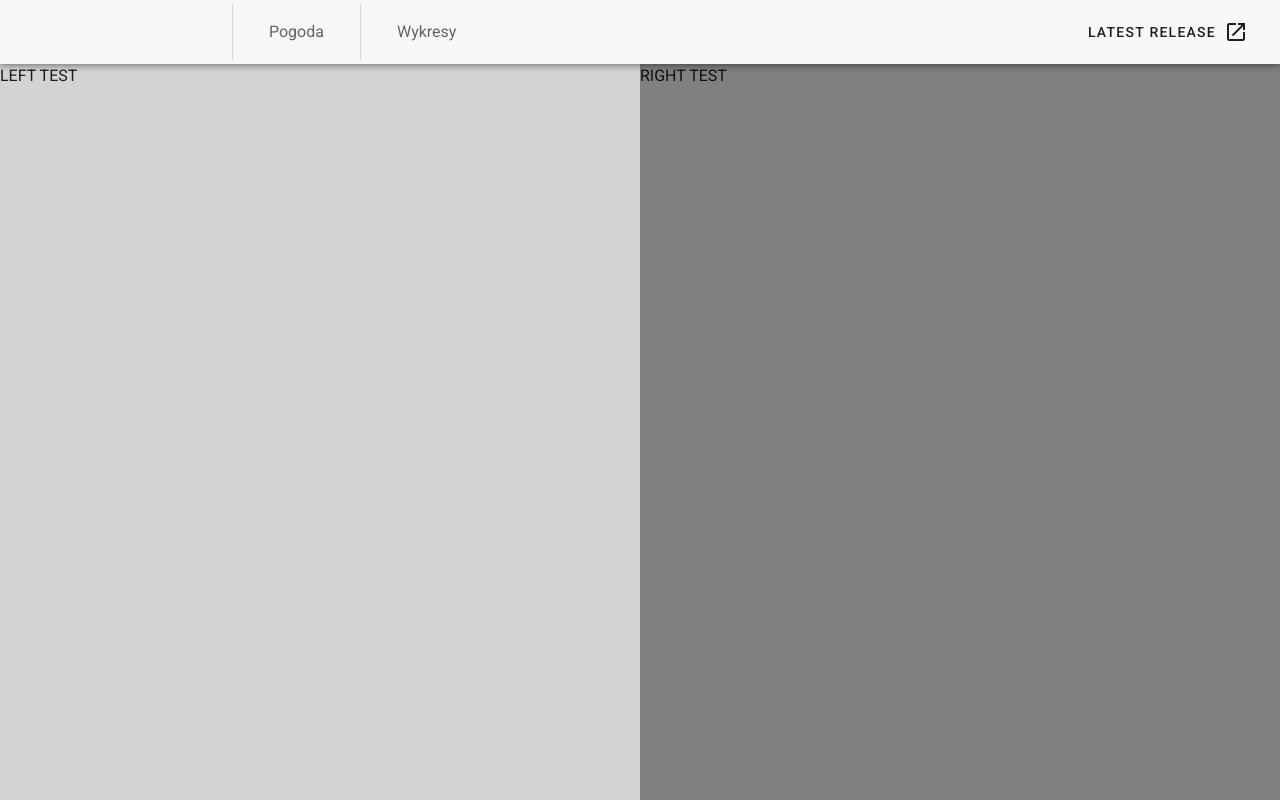
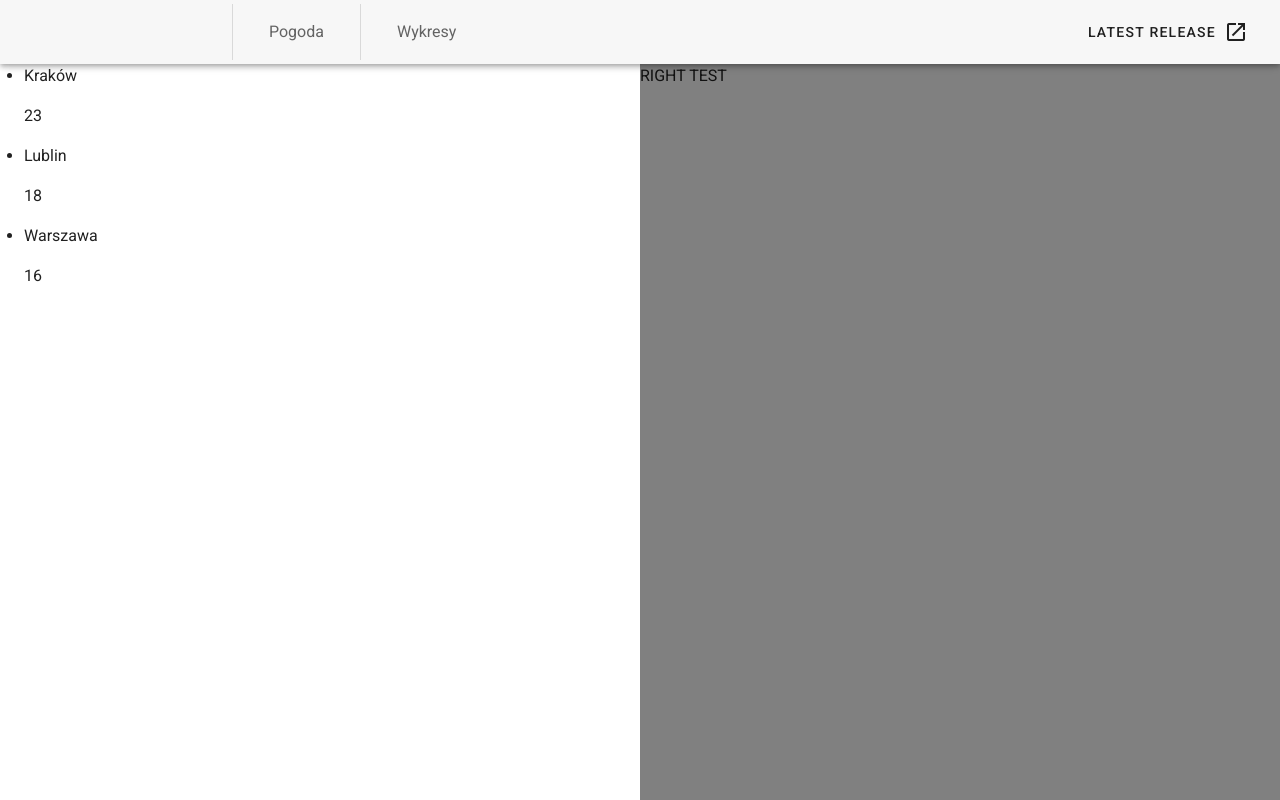
Before and after one commit to michalPrzepiorka/weather-forecast-website, a Vue app: page / in a window 1280 px wide. Shown: the top 800 px of the page. Built offline with nearby package versions, Linux system fonts and the light colour scheme.

Commit message:
Add a working test v-for directive before connect with API

```diff
--- a/src/components/WeatherListAndMap.vue
+++ b/src/components/WeatherListAndMap.vue
@@ -2,7 +2,12 @@
 <div class="row no-gutters">
     <div class="col-md-6 no-gutters">
         <div class="left-side d-flex">
-            LEFT TEST
+            <ul>
+                <li v-for="weatherForecast in weather" :key="weatherForecast.id">
+                    <p>{{ weatherForecast.city }}</p>
+                    <p>{{ weatherForecast.temperature }}</p>
+                </li>
+            </ul>
         </div>
     </div>
     <div class="col-md-6 no-gutters">
@@ -19,9 +24,27 @@ export default {
   components: {
   },
 
-  data: () => ({
-    //
-  }),
+  data() {
+    return {
+      weather: [
+        {
+          id: 1,
+          city: 'Kraków',
+          temperature: '23',
+        },
+        {
+          id: 2,
+          city: 'Lublin',
+          temperature: '18',
+        },
+        {
+          id: 3,
+          city: 'Warszawa',
+          temperature: '16',
+        },
+      ],
+    };
+  },
 };
 </script>
 
@@ -37,11 +60,18 @@ export default {
         }
     }
     .left-side{
-        background: lightgrey;
+        background: white;
     }
 
     .right-side{
         background: grey;
     }
 
+    .weatherForecast{
+        background: #eee;
+        padding: 20px;
+        margin-bottom: 10px;
+        list-style: none;
+    }
+
 </style>
```
